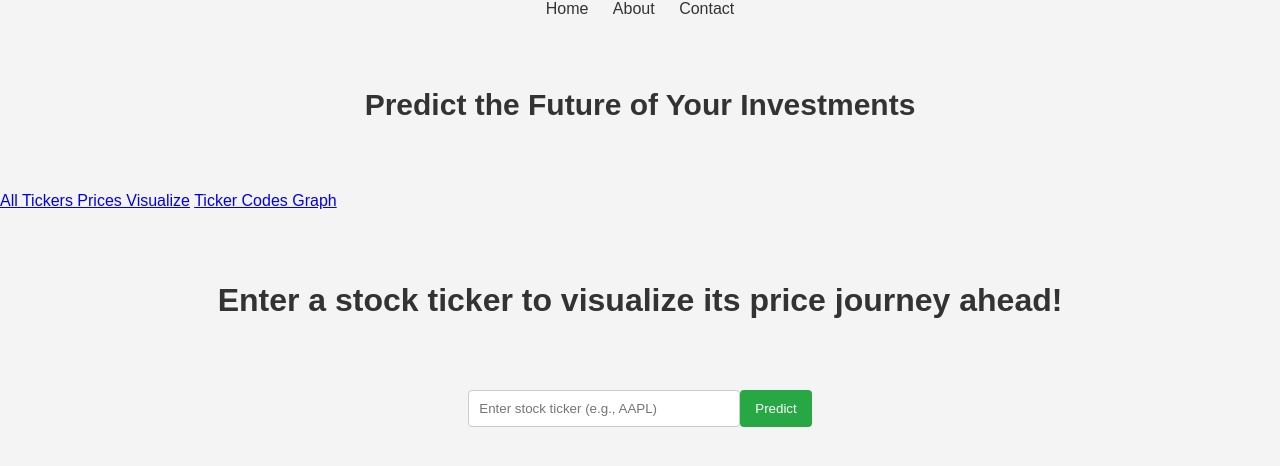
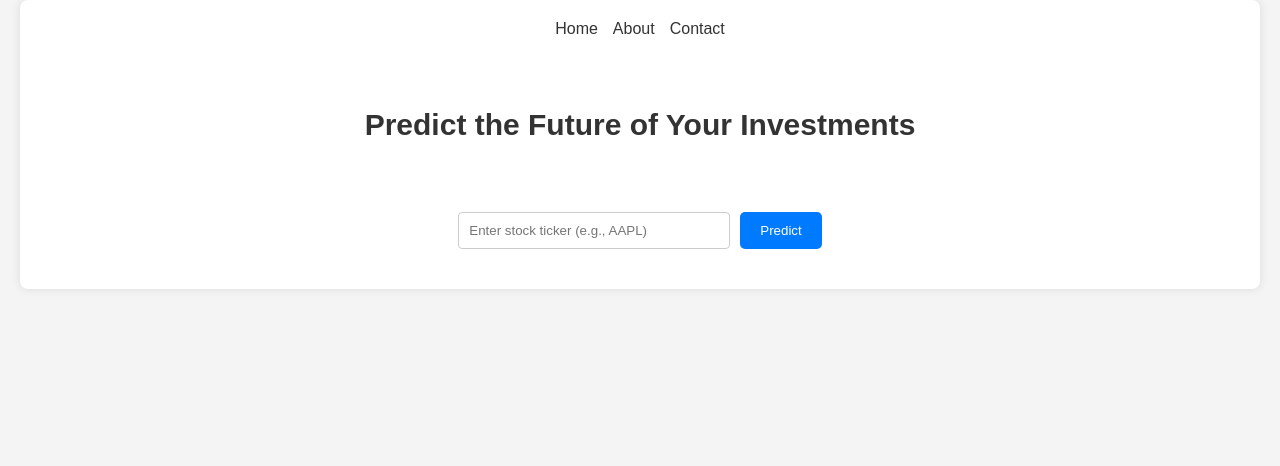
Before and after one commit to bhargavsarvepalli0210/Stock_Price_Prediction, a Flask app: page /index in a window 1280 px wide. Shown: the top 466 px of the page. Run offline with Flask 3, Linux system fonts and the light colour scheme; some libraries are stand-ins or nearby versions.

Commit message:
Update index.html

```diff
--- a/templates/index.html
+++ b/templates/index.html
@@ -1,41 +1,131 @@
 <!DOCTYPE html>
 <html lang="en">
-
 <head>
     <meta charset="UTF-8">
     <meta name="viewport" content="width=device-width, initial-scale=1.0">
     <title>Stock Price Prediction</title>
     <link rel="stylesheet" href="{{ url_for('static', filename='style.css') }}">
     <script src="https://cdn.plot.ly/plotly-latest.min.js"></script> <!-- Plotly JS -->
-    <script src="{{url_for('static', filename='index.js')}}"></script>
+    <style>
+        /* General Styles */
+        body {
+            font-family: Arial, sans-serif;
+            margin: 0;
+            padding: 0;
+        }
 
-</head>
-<style>
+        .container {
+            max-width: 1200px;
+            margin: 0 auto;
+            padding: 20px;
+        }
+
+        header {
+            text-align: center;
+            margin-bottom: 20px;
+        }
+
         .logo {
             font-size: 30px;
             font-weight: bold;
+            margin-bottom: 10px;
         }
 
         nav ul {
             list-style: none;
             margin: 0;
             padding: 0;
-        text-align: center;
-    }
-
-    nav li {
-        display: inline-block;
-        margin: 0 10px;
+            display: flex;
+            justify-content: center;
+            gap: 15px;
         }
 
         nav a {
             text-decoration: none;
             color: #333;
+            font-size: 16px;
+            transition: color 0.3s;
+        }
+
+        nav a:hover {
+            color: #007BFF;
+        }
+
+        form {
+            text-align: center;
+            margin: 20px 0;
+        }
+
+        form input {
+            padding: 10px;
+            width: 80%;
+            max-width: 300px;
+            margin-right: 10px;
+            border: 1px solid #ccc;
+            border-radius: 5px;
+        }
+
+        form button {
+            padding: 10px 20px;
+            background-color: #007BFF;
+            color: #fff;
+            border: none;
+            border-radius: 5px;
+            cursor: pointer;
+            transition: background-color 0.3s;
+        }
+
+        form button:hover {
+            background-color: #0056b3;
+        }
+
+        .article {
+            margin: 10px 0;
+        }
+
+        .article h4 a {
+            color: #007BFF;
+            text-decoration: none;
+        }
+
+        .article h4 a:hover {
+            text-decoration: underline;
+        }
+
+        /* Responsive Design */
+        @media (max-width: 768px) {
+            nav ul {
+                flex-direction: column;
+                gap: 10px;
+            }
+
+            form input {
+                width: 90%;
+            }
+
+            .logo {
+                font-size: 24px;
+            }
+        }
+
+        @media (max-width: 480px) {
+            .logo {
+                font-size: 20px;
+            }
+
+            form input {
+                width: 100%;
+            }
+
+            form button {
+                width: 100%;
+                margin-top: 10px;
+            }
         }
     </style>
-
+</head>
 <body>
-    <div class="container-own">
+    <div class="container">
         <header>
             <nav>
                 <ul>
@@ -45,18 +135,12 @@
                 </ul>
             </nav>
             <h1 class="logo">Predict the Future of Your Investments</h1>
-            <div class="choose-button">
-                <a class="slide-button" href="{{ url_for('select_form') }}">All Tickers Prices Visualize</a>
-                <a class="slide-button active" href="{{ url_for('Get_Started') }}">Ticker Codes Graph</a>
-            </div>
         </header>
-    </div>
-    <h1>Enter a stock ticker to visualize its price journey ahead!</h1>
+
         <form method="POST" action="/">
             <input type="text" name="ticker" placeholder="Enter stock ticker (e.g., AAPL)" required>
             <button type="submit">Predict</button>
         </form>
-
 
         {% if ticker %}
         <h2>Results for {{ ticker }}</h2>
@@ -76,5 +160,4 @@
         {% endif %}
     </div>
 </body>
-
 </html>
```
Lines whose indentation alone changed are shown as unchanged.
